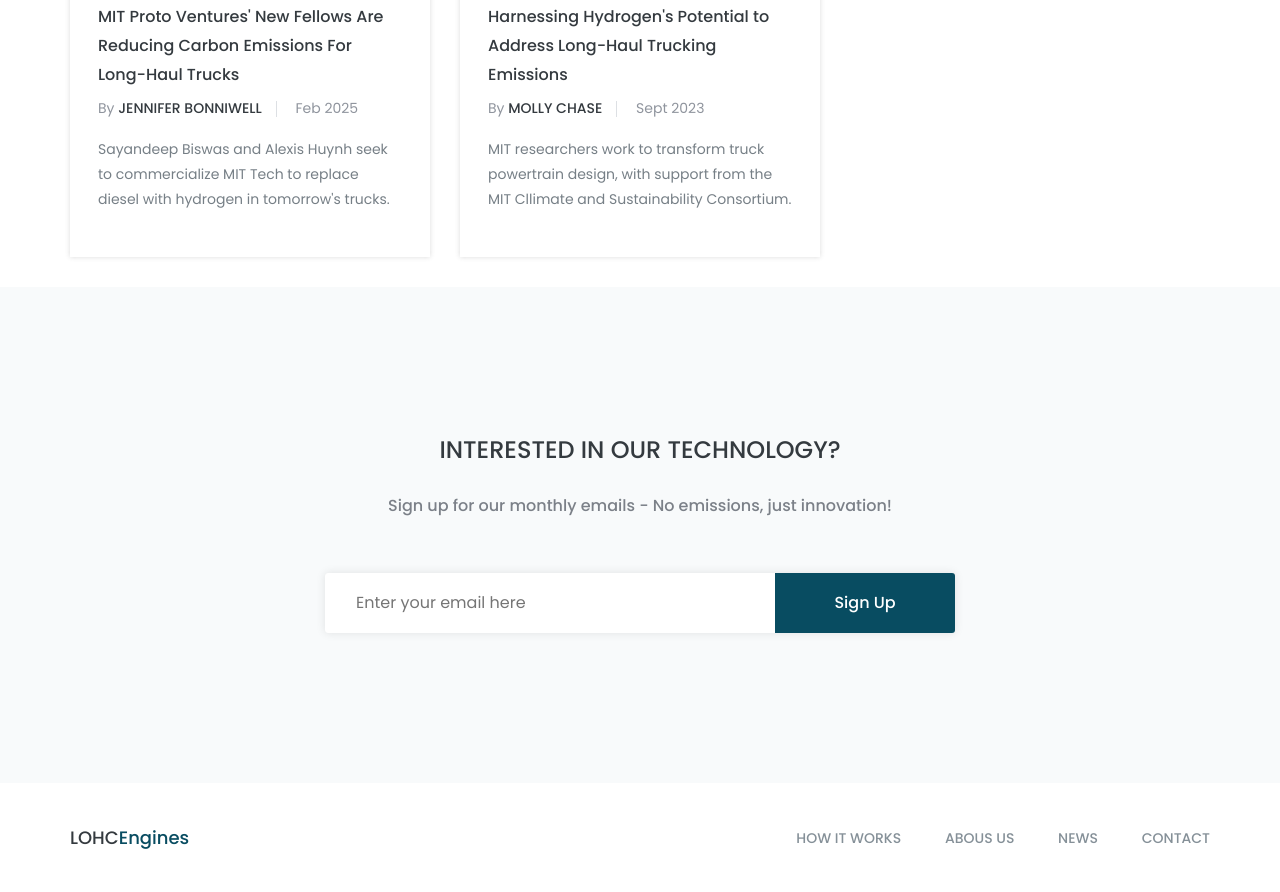
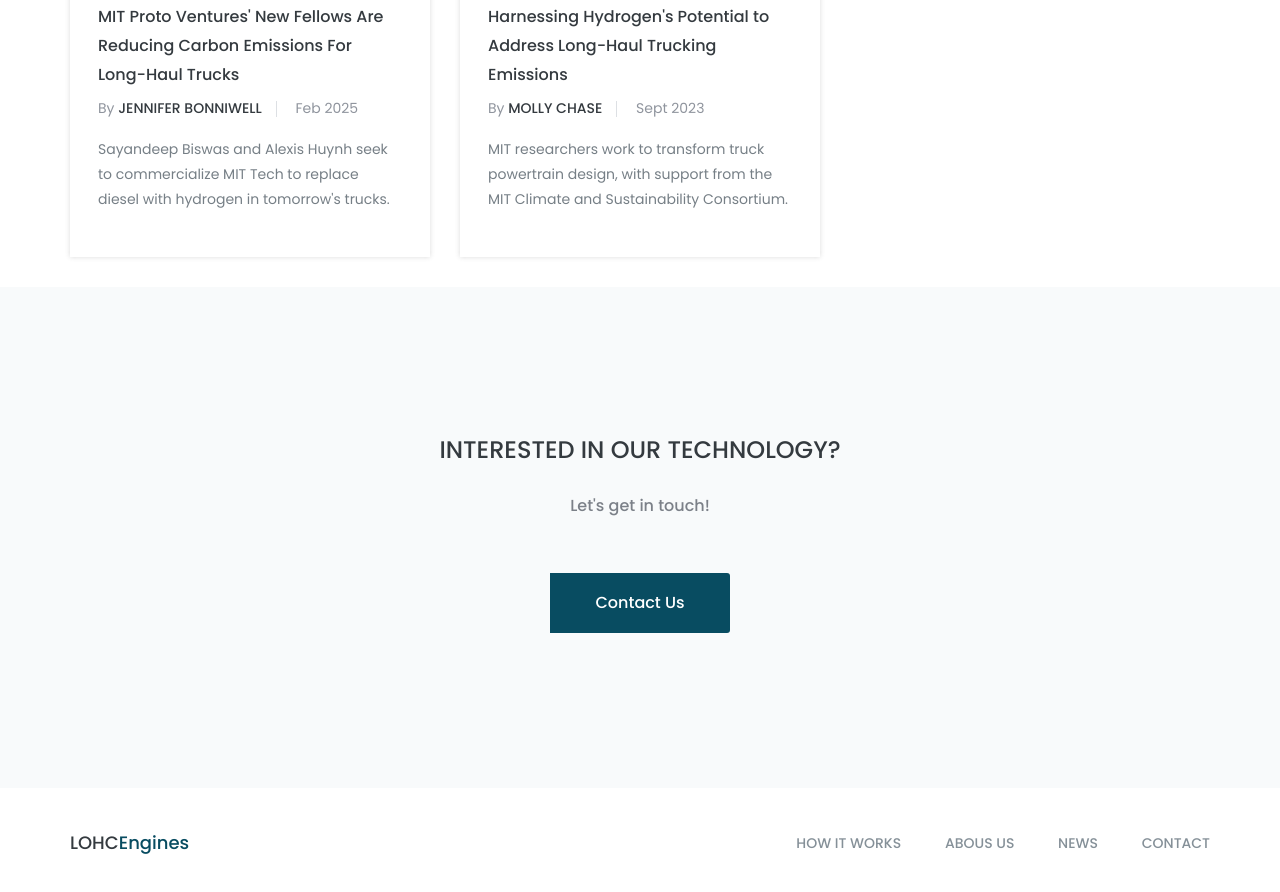
Before and after one commit to Alexis-1126/lohc-engines, a plain HTML site: page index.html in a window 1280 px wide. Shown: the part 3251-4143 px from the top of the page. Drawn offline with nearby package versions, Linux system fonts and the light colour scheme.

Commit message:
Fixed Contact Us button

```diff
--- a/assets/css/style.css
+++ b/assets/css/style.css
@@ -886,9 +886,9 @@ nav.navbar.bootsnav .navbar-toggle i{color: #084c61;}
 
 /*appsLand-btn*/
 .appsLand-btn {
-    position: absolute;
+    /* position: absolute;
     top: 0;
-    right: 0;
+    right: 0; */
     background: #084c61;
     display: inline-block;
     width: 180px;
--- a/index.html
+++ b/index.html
@@ -322,7 +322,7 @@
 									<h2><a href="https://news.mit.edu/2023/harnessing-hydrogens-potential-address-long-haul-trucking-emissions-0907">Harnessing Hydrogen's Potential to Address Long-Haul Trucking Emissions</a></h2>
 									<h4>By</span> <a href="#">Molly Chase</a> sept 2023</h4>
 									<p>
-										MIT researchers work to transform truck powertrain design, with support from the MIT Cllimate and Sustainability Consortium.
+										MIT researchers work to transform truck powertrain design, with support from the MIT Climate and Sustainability Consortium.
 									</p>
 								</div>
 							</div>
@@ -342,21 +342,31 @@
 						Interested in our technology?
 					</h2>
 					<p>
-						Sign up for our monthly emails - No emissions, just innovation!
+						Let's get in touch!
 					</p>
 				</div>
+				<div class="subscription-input-group">
+					<form action="#">
+						<a href ="https://forms.gle/2x2rQCLDxYk1wESVA" class="appsLand-btn subscribe-btn">
+							Contact Us
+						</a>
+					</form>
+
+				</div>
+
+				<!-- </button>
 				<div class="row">
 					<div class="col-sm-12">
 						<div class="subscription-input-group">
 							<form action="#">
 								<input type="email" class="subscription-input-form" placeholder="Enter your email here">
-								<button class="appsLand-btn subscribe-btn" onclick="window.location.href='#'">
-									Sign Up
+								<button class="appsLand-btn subscribe-btn"><a href="https://forms.gle/2x2rQCLDxYk1wESVA">
+									Contact Us </a>
 								</button>
 							</form>
 						</div>
 					</div>
-				</div>
+				</div> -->
 			</div>
 
 		</section><!--/subscription-->
```
